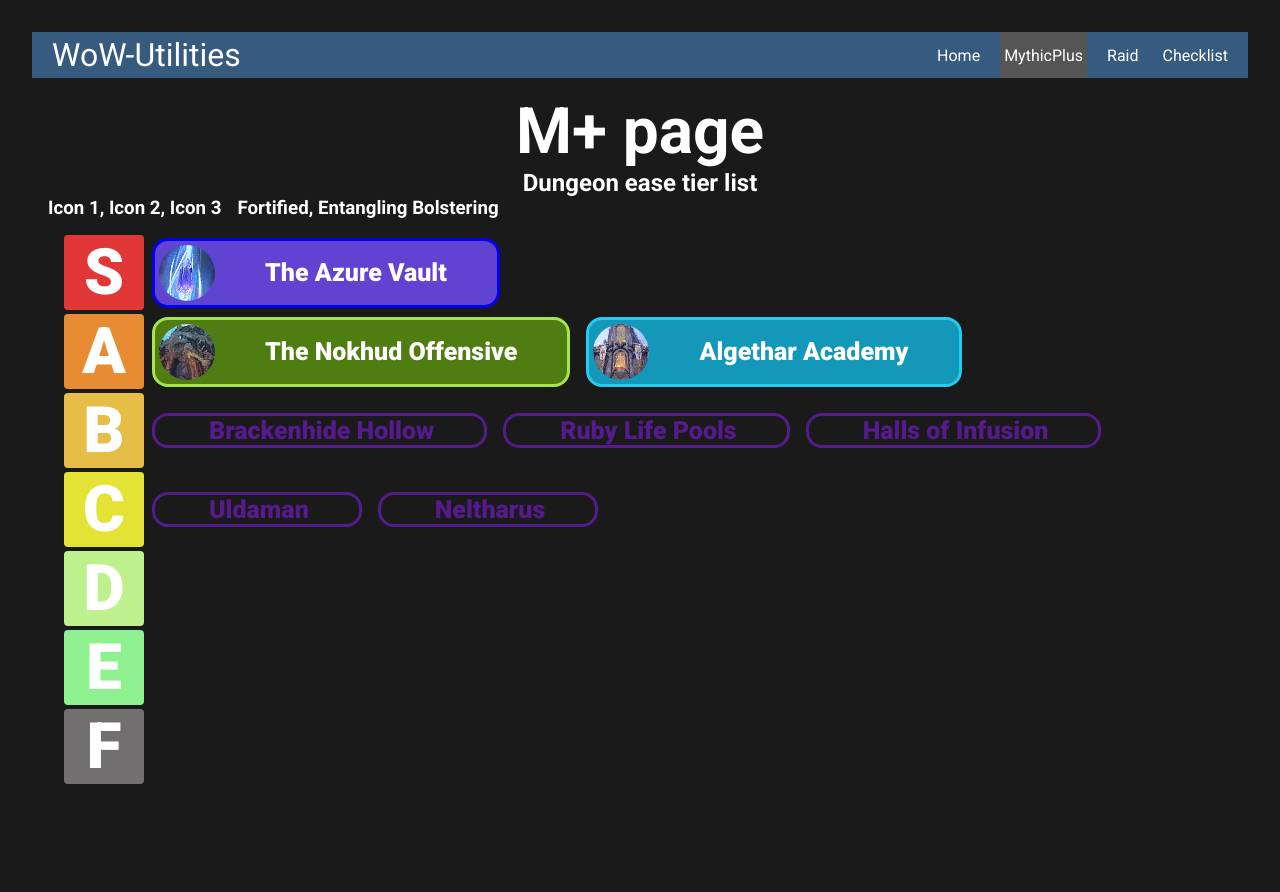
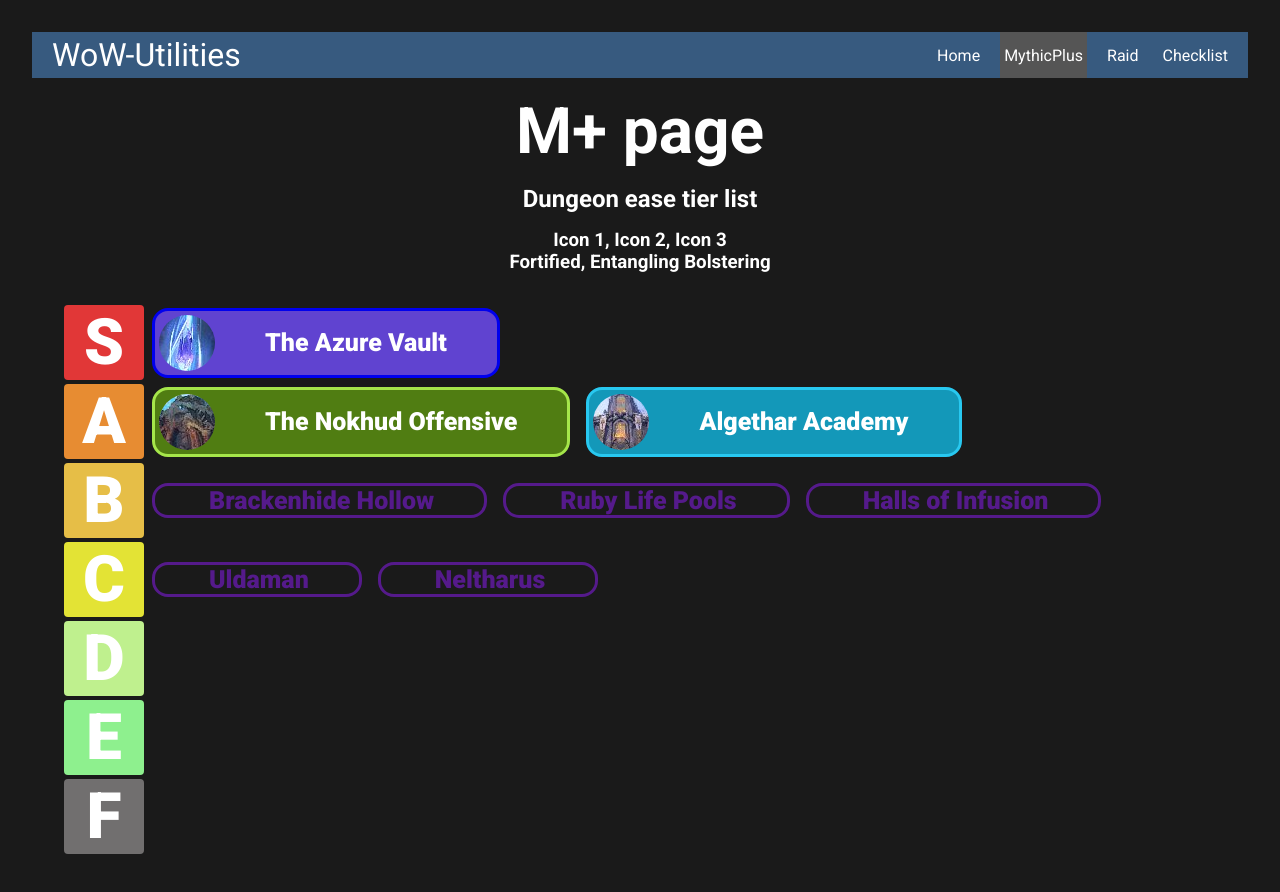
Before and after one commit to Nikolascerbakov/WoW-Utilities, a React (Vite) app: page /MythicPlus in a window 1280 px wide. Shown: the top 892 px of the page. Before the commit the page ends 832 px from the top, so only its background shows below. Built offline with nearby package versions, Linux system fonts and the light colour scheme.

Commit message:
added remaining dungeons and icons

```diff
--- a/src/index.css
+++ b/src/index.css
@@ -47,16 +47,13 @@
     background-color: hsl(0, 0%, 10%);
 }
 
-
-
 .container {
-    margin: 1rem;
+    display: flex;
+    flex-direction: column;
+    gap: 1em;
+    padding: 1em;
     text-align: center;
 }
-
-
-
-
 
 .checklist {
     font-family: Arial, sans-serif;
@@ -139,7 +136,17 @@
     margin-left: 10px;
 }
 
-.Affix {
+.affix-container {
     display: flex;
+    align-items: center;
     gap: 1rem;
 }
+
+.affix-icons{
+    display: flex;
+    gap: 1em;
+}
+
+.affix-icons > img{
+    border-radius: 100% !important;
+}
```
